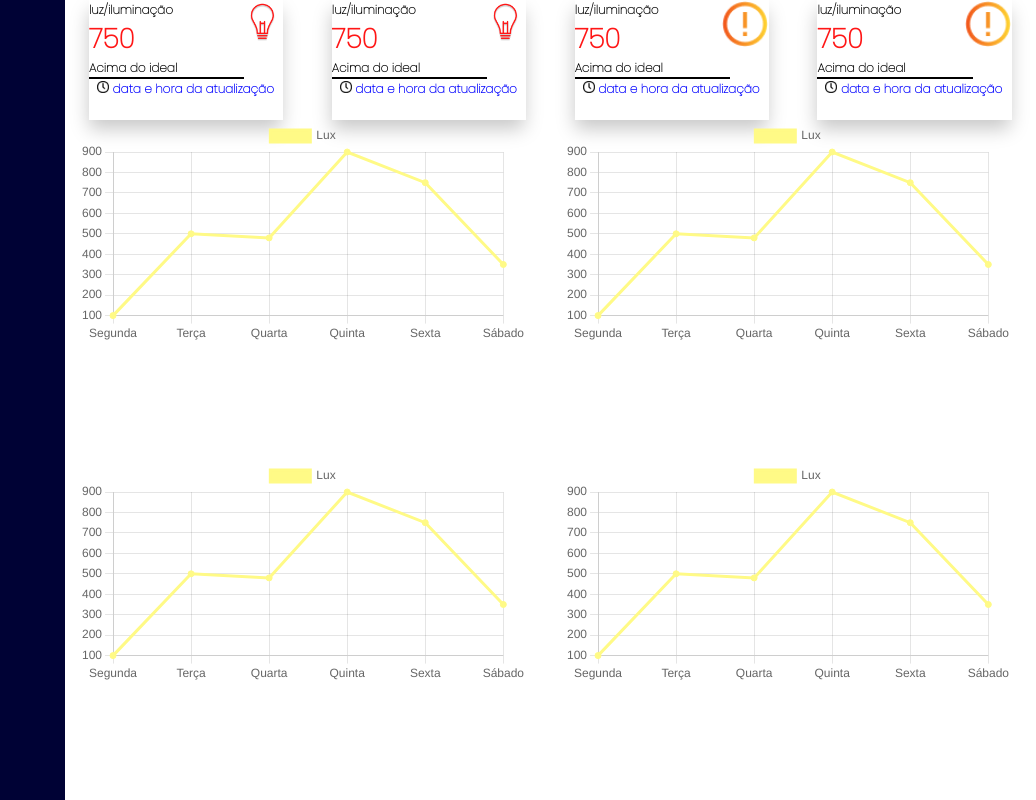
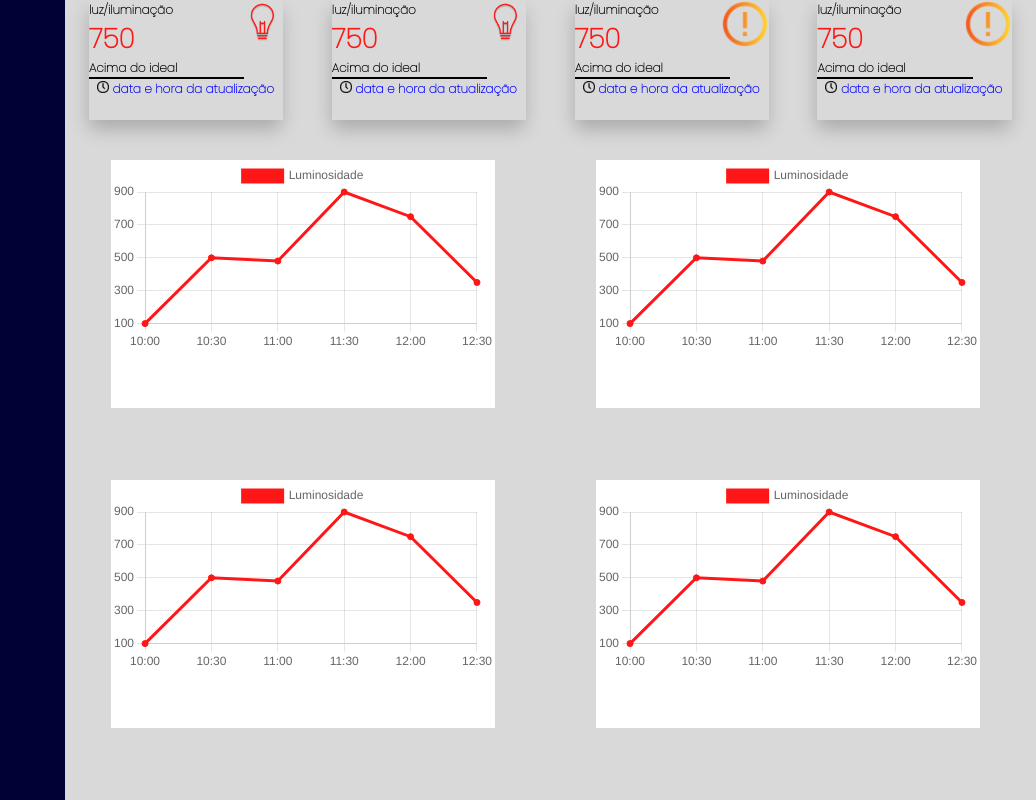
Before and after one commit to Projeto-Luminar/site-institucional, a plain HTML site: page Tela_dashboard_Bianca/dashboard.html in a window 1280 px wide. Shown: the full height of the page, 244-1280 px from the left. Drawn offline with nearby package versions, Linux system fonts and the light colour scheme.

Commit message:
fiz os ajustes nos gráficos da dashboard

```diff
--- a/Tela_dashboard_Bianca/dashboard.html
+++ b/Tela_dashboard_Bianca/dashboard.html
@@ -113,20 +113,20 @@
 
 <script>
       const labels = [
-    'Segunda',
-    'Terça',
-    'Quarta',
-    'Quinta',
-    'Sexta',
-    'Sábado',
+    '10:00',
+    '10:30',
+    '11:00',
+    '11:30',
+    '12:00',
+    '12:30',
   ];
 
   const data = {
     labels: labels,
     datasets: [{
-      label: 'Lux',
-      backgroundColor: '#FFFA86',
-      borderColor: '#FFFA86',
+      label: 'Luminosidade',
+      backgroundColor: '#FF1616',
+      borderColor: '#FF1616',
       data: [100, 500, 480, 900, 750, 350 ],
     }]
   };
@@ -143,20 +143,20 @@
   );
 
   const labels2 = [
-    'Segunda',
-    'Terça',
-    'Quarta',
-    'Quinta',
-    'Sexta',
-    'Sábado',
+    '10:00',
+    '10:30',
+    '11:00',
+    '11:30',
+    '12:00',
+    '12:30',
   ];
 
   const data2 = {
     labels: labels2,
     datasets: [{
-      label: 'Lux',
-      backgroundColor: '#FFFA86',
-      borderColor: '#FFFA86',
+      label: 'Luminosidade',
+      backgroundColor: '#FF1616',
+      borderColor: '#FF1616',
       data: [100, 500, 480, 900, 750, 350 ],
     }]
   };
@@ -173,20 +173,20 @@
   );
 
   const labels3 = [
-    'Segunda',
-    'Terça',
-    'Quarta',
-    'Quinta',
-    'Sexta',
-    'Sábado',
+    '10:00',
+    '10:30',
+    '11:00',
+    '11:30',
+    '12:00',
+    '12:30',
   ];
 
   const data3 = {
     labels: labels3,
     datasets: [{
-      label: 'Lux',
-      backgroundColor: '#FFFA86',
-      borderColor: '#FFFA86',
+      label: 'Luminosidade',
+      backgroundColor: '#FF1616',
+      borderColor: '#FF1616',
       data: [100, 500, 480, 900, 750, 350 ],
     }]
   };
@@ -203,20 +203,20 @@
   );
 
   const labels4 = [
-    'Segunda',
-    'Terça',
-    'Quarta',
-    'Quinta',
-    'Sexta',
-    'Sábado',
+    '10:00',
+    '10:30',
+    '11:00',
+    '11:30',
+    '12:00',
+    '12:30',
   ];
 
   const data4 = {
     labels: labels3,
     datasets: [{
-      label: 'Lux',
-      backgroundColor: '#FFFA86',
-      borderColor: '#FFFA86',
+      label: 'Luminosidade',
+      backgroundColor: '#FF1616',
+      borderColor: '#FF1616',
       data: [100, 500, 480, 900, 750, 350 ],
     }]
   };
--- a/Tela_dashboard_Bianca/estilo_dashboard.css
+++ b/Tela_dashboard_Bianca/estilo_dashboard.css
@@ -15,7 +15,7 @@
         height: 100%;
         width: 100%;
         position: fixed;
-
+        background-color: #D9D9D9;
     }
 
     .menu-dashboard{
@@ -146,7 +146,6 @@
      }
 
     .graficos{
-
         height: 85%;
         display: flex;
         flex-direction: column;
@@ -156,18 +155,21 @@
         height: 50%;
         display: flex;
         justify-content: space-around;
+        margin-top: 40px;
     }
 
     .chart01{
-        height: 40vh;
-        width: 35vw;
+        height: 31vh;
+        width: 30vw;
         margin-right: 10px;
+        background-color: white;
     }
 
     .chart02{
-        height: 40vh;
-        width: 35vw;
+        height: 31vh;
+        width: 30vw;
         margin-right: 10px;
+        background-color: white;
     }
 
     .div_chart02{
@@ -177,13 +179,15 @@
     }
 
     .chart03{
-        height: 40vh;
-        width: 35vw;
+        height: 31vh;
+        width: 30vw;
         margin-right: 10px;
+        background-color: white;
     }
 
     .chart04{
-        height: 40vh;
-        width: 35vw;
+        height: 31vh;
+        width: 30vw;
         margin-right: 10px;
+        background-color: white;
     }
```
